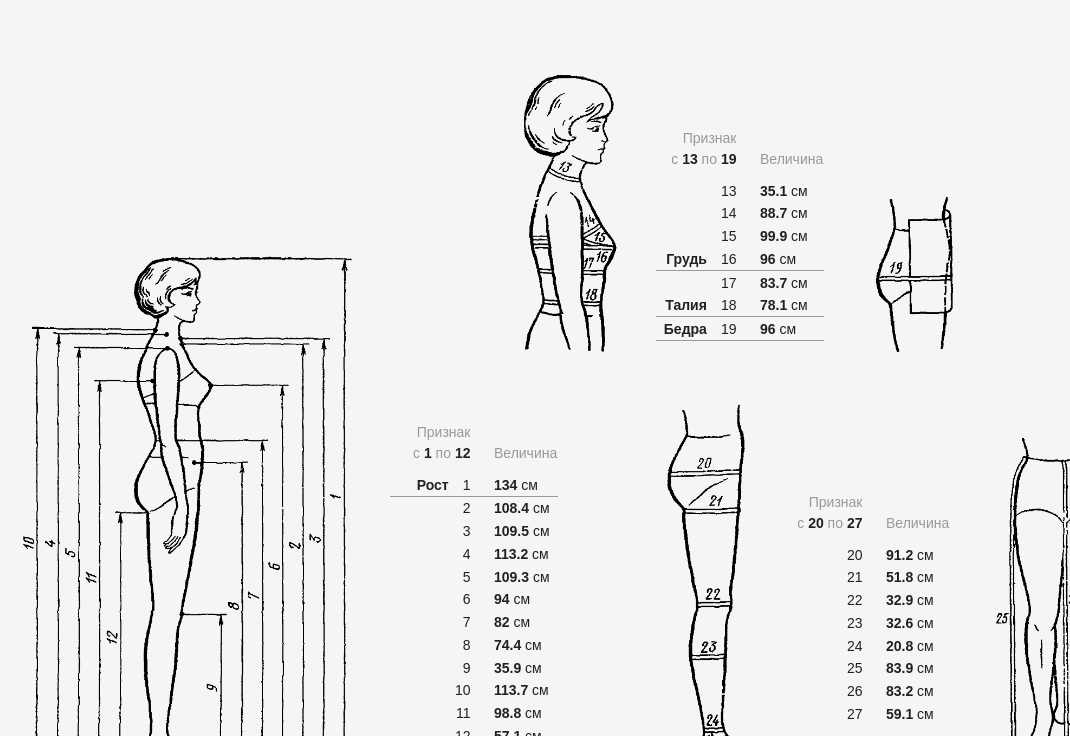
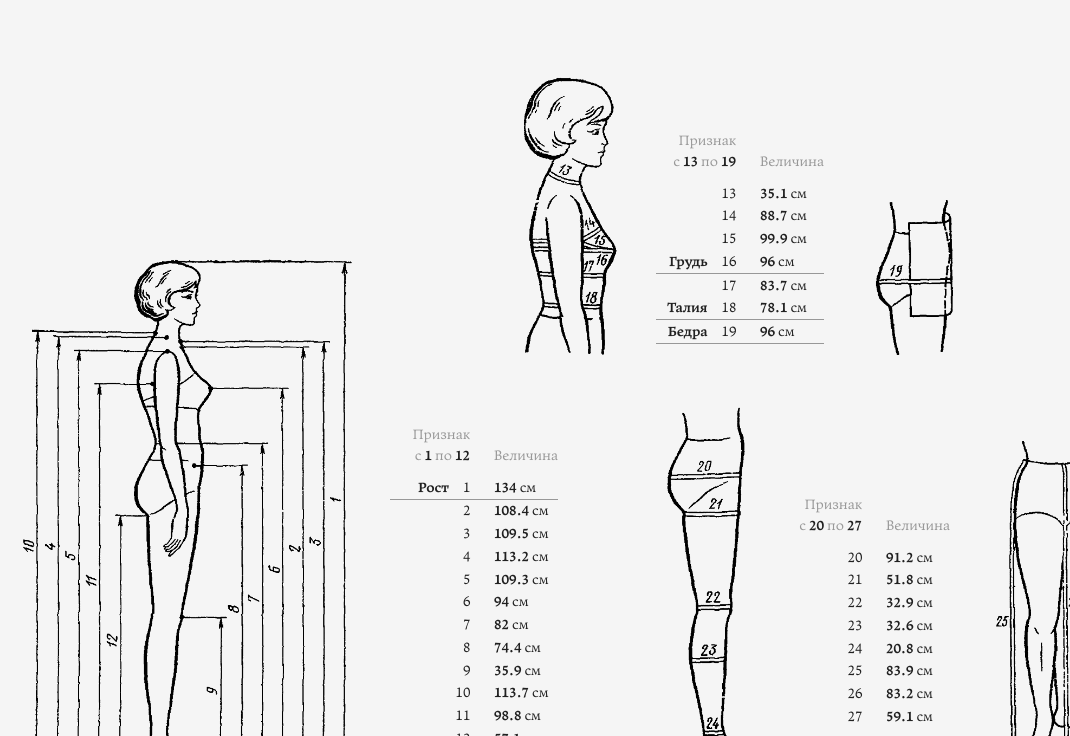
Before and after one commit to antivitla/bodysize, a plain HTML site: page index.html in a window 1280 px wide. Shown: the part 364-1100 px from the top of the page, without its empty margins (6-1076 px from the left). Drawn offline with Linux system fonts and the light colour scheme.

Commit message:
Приложены шрифты

```diff
--- a/assets/bodysize.css
+++ b/assets/bodysize.css
@@ -1,3 +1,6 @@
+@import url("fonts/leksa.css");
+@import url("fonts/maecenas.css");
+
 html {
   --color-app-text: #000000de;
   --color-app-text-muted: #00000061;
@@ -14,7 +17,8 @@ html {
 }
 
 html, body {
-  font-family: "Leksa", sans-serif;
+  font-family: Leksa, Georgia, serif;
+  font-weight: normal;
   margin: 0;
   padding: 0;
   color: var(--color-app-text);
@@ -28,17 +32,12 @@ body {
 }
 
 h1 {
-  font-family: "Maecenas";
-  font-weight: 600;
+  font-family: Maecenas, Georgia, serif;
 }
 
 a {
   color: var(--color-app-link);
   cursor: pointer;
-}
-
-strong {
-  font-weight: 600;
 }
 
 [contenteditable] {
--- /dev/null
+++ b/assets/fonts/leksa.css
@@ -0,0 +1,35 @@
+@font-face {
+    font-family: 'Leksa';
+    src: url('leksa-regular.woff2') format('woff2'),
+        url('leksa-regular.woff') format('woff');
+    font-weight: normal;
+    font-style: normal;
+    font-display: swap;
+}
+
+@font-face {
+    font-family: 'Leksa';
+    src: url('leksa-italic.woff2') format('woff2'),
+        url('leksa-italic.woff') format('woff');
+    font-weight: normal;
+    font-style: italic;
+    font-display: swap;
+}
+
+@font-face {
+    font-family: 'Leksa';
+    src: url('leksa-bold.woff2') format('woff2'),
+        url('leksa-bold.woff') format('woff');
+    font-weight: bold;
+    font-style: normal;
+    font-display: swap;
+}
+
+@font-face {
+    font-family: 'Leksa';
+    src: url('leksa-bold-italic.woff2') format('woff2'),
+        url('leksa-bold-italic.woff') format('woff');
+    font-weight: bold;
+    font-style: italic;
+    font-display: swap;
+}
--- /dev/null
+++ b/assets/fonts/maecenas.css
@@ -0,0 +1,17 @@
+@font-face {
+    font-family: 'Maecenas';
+    src: url('maecenas-semi-bold.woff2') format('woff2'),
+        url('maecenas-semi-bold.woff') format('woff');
+    font-weight: bold;
+    font-style: normal;
+    font-display: swap;
+}
+
+@font-face {
+    font-family: 'Maecenas';
+    src: url('maecenas-semi-bold-italic.woff2') format('woff2'),
+        url('maecenas-semi-bold-italic.woff') format('woff');
+    font-weight: bold;
+    font-style: italic;
+    font-display: swap;
+}
```
Also changed, not shown: assets/fonts/leksa-bold-italic.woff (added), assets/fonts/leksa-bold-italic.woff2 (added), assets/fonts/leksa-bold.woff (added), assets/fonts/leksa-bold.woff2 (added), assets/fonts/leksa-italic.woff (added), assets/fonts/leksa-italic.woff2 (added), assets/fonts/leksa-regular.woff (added), assets/fonts/leksa-regular.woff2 (added), assets/fonts/maecenas-semi-bold-italic.woff (added), assets/fonts/maecenas-semi-bold-italic.woff2 (added), assets/fonts/maecenas-semi-bold.woff (added), assets/fonts/maecenas-semi-bold.woff2 (added).
